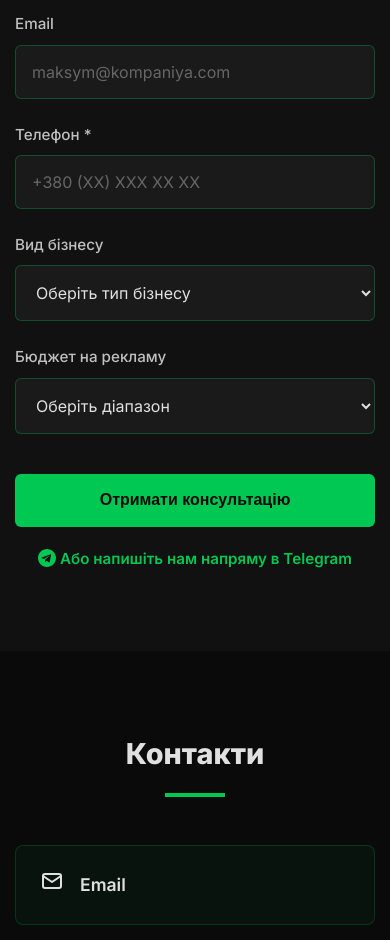
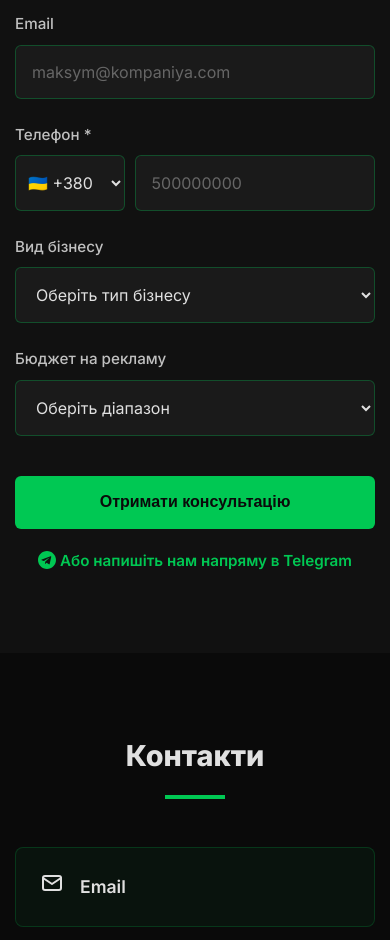
Before and after one commit to Traffic-Solo/traffic-solo.github.io, a plain HTML site: page index.html in a window 390 px wide. Shown: the part 10340-11280 px from the top of the page. Drawn offline with Linux system fonts and the light colour scheme.

Commit message:
Add phone input mask with country code selector
Replaces free-text phone field with a country code dropdown (Ukraine,
Poland, Germany, US, UK, and other EU/nearby markets — excluding
Russia and Belarus) plus a digits-only input capped at the correct
national number length per country.

```diff
--- a/index.html
+++ b/index.html
@@ -563,6 +563,21 @@
 
         .form-group input::placeholder {
             color: #666;
+        }
+
+        .phone-input-group {
+            display: flex;
+            gap: 0.6rem;
+        }
+
+        .phone-input-group select {
+            width: auto;
+            flex: 0 0 110px;
+            padding: 1rem 0.5rem;
+        }
+
+        .phone-input-group input {
+            flex: 1;
         }
 
         .form-submit {
@@ -1218,7 +1233,29 @@
                     </div>
                     <div class="form-group fade-in">
                         <label for="phone">Телефон *</label>
-                        <input type="tel" id="phone" name="phone" placeholder="+380 (XX) XXX XX XX" required>
+                        <div class="phone-input-group">
+                            <select id="phoneCountry" aria-label="Код країни">
+                                <option value="380" data-len="9" selected>🇺🇦 +380</option>
+                                <option value="48" data-len="9">🇵🇱 +48</option>
+                                <option value="49" data-len="11">🇩🇪 +49</option>
+                                <option value="1" data-len="10">🇺🇸 +1</option>
+                                <option value="44" data-len="10">🇬🇧 +44</option>
+                                <option value="420" data-len="9">🇨🇿 +420</option>
+                                <option value="421" data-len="9">🇸🇰 +421</option>
+                                <option value="40" data-len="9">🇷🇴 +40</option>
+                                <option value="370" data-len="8">🇱🇹 +370</option>
+                                <option value="371" data-len="8">🇱🇻 +371</option>
+                                <option value="372" data-len="8">🇪🇪 +372</option>
+                                <option value="373" data-len="8">🇲🇩 +373</option>
+                                <option value="34" data-len="9">🇪🇸 +34</option>
+                                <option value="39" data-len="10">🇮🇹 +39</option>
+                                <option value="33" data-len="9">🇫🇷 +33</option>
+                                <option value="31" data-len="9">🇳🇱 +31</option>
+                                <option value="972" data-len="9">🇮🇱 +972</option>
+                                <option value="995" data-len="9">🇬🇪 +995</option>
+                            </select>
+                            <input type="tel" id="phone" name="phone" inputmode="numeric" autocomplete="tel-national" placeholder="501234567" maxlength="9" required>
+                        </div>
                     </div>
                     <div class="form-group fade-in">
                         <label for="business">Вид бізнесу</label>
@@ -1333,6 +1370,23 @@
         // Form validation and submission
         const form = document.getElementById('contactForm');
         const formMessage = document.getElementById('formMessage');
+        const phoneInput = document.getElementById('phone');
+        const phoneCountry = document.getElementById('phoneCountry');
+
+        function currentPhoneLength() {
+            return parseInt(phoneCountry.selectedOptions[0].dataset.len, 10);
+        }
+
+        function maskPhoneInput() {
+            const len = currentPhoneLength();
+            phoneInput.maxLength = len;
+            phoneInput.placeholder = '5'.padEnd(len, '0');
+            phoneInput.value = phoneInput.value.replace(/\D/g, '').slice(0, len);
+        }
+
+        phoneInput.addEventListener('input', maskPhoneInput);
+        phoneCountry.addEventListener('change', maskPhoneInput);
+        maskPhoneInput();
 
         form.addEventListener('submit', function(e) {
             e.preventDefault();
@@ -1340,11 +1394,13 @@
             // Validation
             const name = document.getElementById('name').value.trim();
             const email = document.getElementById('email').value.trim();
-            const phone = document.getElementById('phone').value.trim();
+            const phoneDigits = phoneInput.value.trim();
+            const expectedLen = currentPhoneLength();
+            const phone = '+' + phoneCountry.value + phoneDigits;
             const business = document.getElementById('business').value;
             const budget = document.getElementById('budget').value;
 
-            if (!phone) {
+            if (!phoneDigits) {
                 formMessage.textContent = 'Будь ласка, вкажіть номер телефону';
                 formMessage.className = 'form-message error';
                 return;
@@ -1358,9 +1414,9 @@
                 return;
             }
 
-            // Phone validation (basic)
-            if (phone.length < 5) {
-                formMessage.textContent = 'Введіть коректний номер телефону';
+            // Phone validation — exact digit count for selected country
+            if (phoneDigits.length !== expectedLen) {
+                formMessage.textContent = `Номер має містити ${expectedLen} цифр після коду країни`;
                 formMessage.className = 'form-message error';
                 return;
             }
```
